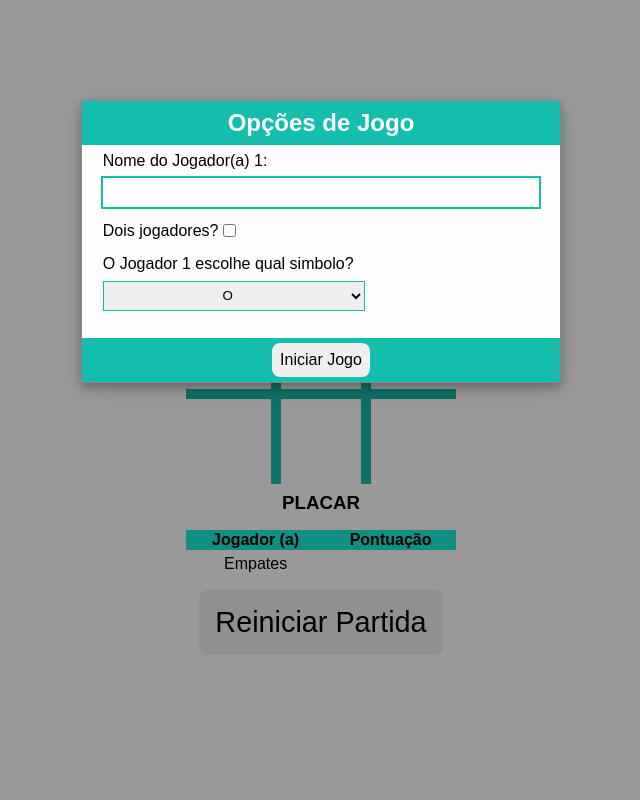
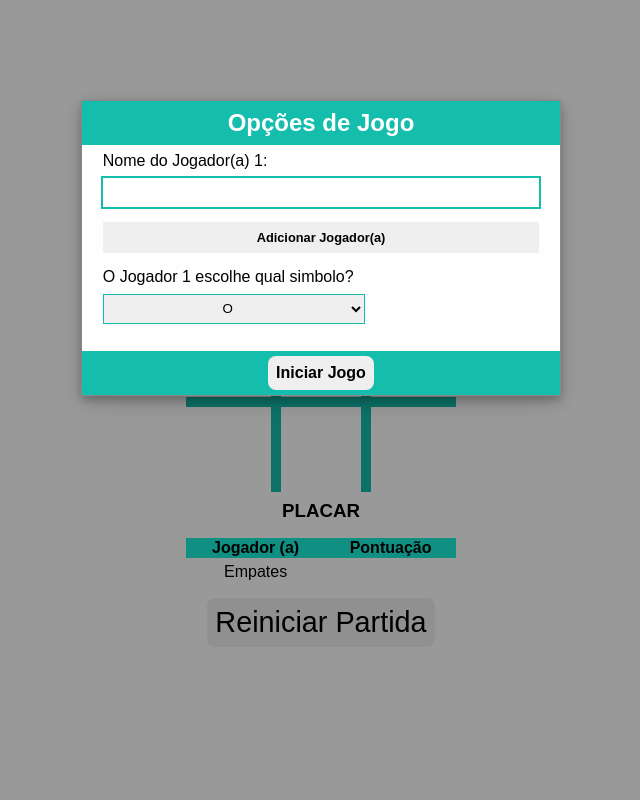
Before and after one commit to pliniohavila/jogo_da_velha, a PHP site: page / in a window 1280 px wide. Shown: the whole page, without its empty margins (319-959 px from the left). Run offline with PHP 8.4, Linux system fonts and the light colour scheme.

Commit message:
Refactoring: replace checkbox add player to a button

```diff
--- a/assets/css/styles.css
+++ b/assets/css/styles.css
@@ -2,6 +2,11 @@
     margin: 0;
     border: 0;
     box-sizing: border-box;
+}
+
+:root {
+    --primary: #14bdac;
+    --secondary: #fff;
 }
 
 body {
@@ -13,6 +18,7 @@ body {
 }
 
 button {
+    padding: 0.5rem;
     border-radius: 8px;
     cursor: pointer;
 }
@@ -46,8 +52,8 @@ table {
 
 /* .tr-middle:nth-child(2) { */
 .tr-middle {
-    border-top: 10px solid #14bdac;
-    border-bottom: 10px solid #14bdac;
+    border-top: 10px solid var(--primary);
+    border-bottom: 10px solid var(--primary);
 }
 
 .td-game {
@@ -57,7 +63,7 @@ table {
 }
 
 .td_border_right {
-    border-right: 10px solid #14bdac;
+    border-right: 10px solid var(--primary);
 }
 
 .mark_x {
@@ -114,12 +120,11 @@ td.highlight {
 
 .restart {
     font-size: 1.8rem;
-    padding: 1rem;
 }
 
 .restart:hover {
     color: #fff;
-    background-color: #14bdac;
+    background-color: var(--primary);
 }
 
 .modal {
@@ -150,7 +155,7 @@ td.highlight {
 .modal-header {
     padding: 0.5rem;
     text-align: center;
-    background-color: #14bdac;
+    background-color: var(--primary);
     color: white;
 }
 
@@ -175,11 +180,21 @@ td.highlight {
     color: #495057;
     padding: 0.3rem;
     border: none;
-    outline: 2px solid #14bdac;
+    outline: 2px solid var(--primary);
 }
 
 input[type='text'] {
     width: 100%;
+}
+
+.btn-add-player {
+    border-radius: 0%;
+    font-weight: 700;
+    font-size: 0.8rem;
+}
+
+.btn-add-player:hover {
+    color: var(--primary);
 }
 
 input[type='checkbox'] {
@@ -193,37 +208,31 @@ select {
     height: 30px;
     width: 60%;
     text-align: center;
-    border: 1px solid #14bdac;
-    /* outline: 2px solid #14bdac; */
+    border: 1px solid var(--primary);
     cursor: pointer;
 }
 
 select:focus {
-    border: 1px solid #14bdac;
+    border: 1px solid var(--primary);
     background-color: #18dac6;
     color: #fff;
     transition-duration: 500ms;
-}
-
-option {
-    border: none;
-    cursor: pointer;
 }
 
 .modal-footer {
     text-align: center;
     margin-top: 1rem;
     padding: 5px 16px;
-    background-color: #14bdac;
+    background-color: var(--primary);
     color: white;
 }
 
 .start {
+    font-weight: 700;
     font-size: 1rem;
-    padding: 0.5rem;
 }
 
 .start:hover {
-    color: #14bdac;
+    color: var(--primary);
     background-color: #fefefe;
 }
--- a/assets/js/game.js
+++ b/assets/js/game.js
@@ -198,12 +198,18 @@ function remove_highlight() {
 
 function showInputPlayer2() {
     const divInputPlayer2 = getById('input-player2');
+    const btnAddPLayer = getById('option-two-players');
     const divInputPlayer2ClassList = divInputPlayer2.classList;
-    if (divInputPlayer2ClassList.contains('infos-group-hidden'))
+    if (divInputPlayer2ClassList.contains('infos-group-hidden')) {
         divInputPlayer2.classList.remove('infos-group-hidden');
-    else
+        btnAddPLayer.innerText = 'Remover Jogador(a)'
+    }
+    else {
         divInputPlayer2.classList.add('infos-group-hidden');
+        btnAddPLayer.innerText = 'Adicionar Jogador(a)'
+    }
 }
+
 
 function updatePlacar() {
     getById('placar-player1-points').innerText = PLACAR.player1;
--- a/index.html
+++ b/index.html
@@ -108,10 +108,9 @@
             <input type="text" name="player1" id="player1" class="infos-input"/>
         </div>
         <div class="infos-group">
-            <span>
-                <label for="option-two-players">Dois jogadores?</label>
-                <input type="checkbox" name="option-two-players" id="option-two-players" onchange="showInputPlayer2()">
-            </span>
+            <button type="button" class="btn-add-player" id="option-two-players" onclick="showInputPlayer2()">
+                Adicionar Jogador(a)
+            </button>
         </div>
         <div class="infos-group infos-group-hidden" id="input-player2">
             <label for="player2">Nome do Jogador(a) 2: </label>
```
Also changed, not shown: TODO.MD (+5 -5 lines).
